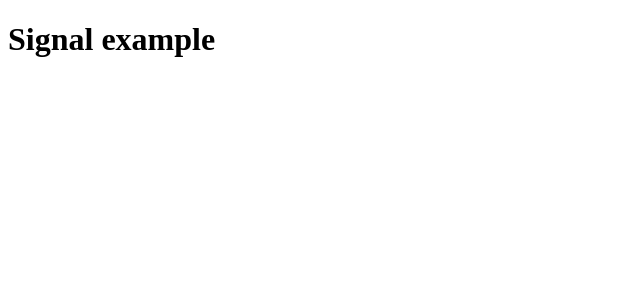
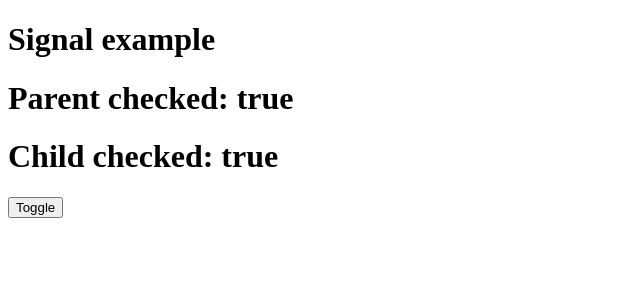
Before and after one commit to Pebhashi-Tharushika/angular-18-practice, an Angular app in the folder signals/: page / in a window 1280 px wide. Shown: the top 300 px of the page, without its empty margins (0-640 px from the left). Built offline with nearby package versions, Linux system fonts and the light colour scheme.

Commit message:
model inputs without [()]

```diff
--- a/signals/src/app/app.component.html
+++ b/signals/src/app/app.component.html
@@ -1,6 +1,12 @@
 <h1>Signal example</h1>
 
-<app-signal-inputs [sample]="true"></app-signal-inputs> <!-- true -->
+<h1>Parent checked: {{parentChecked}}</h1>
+
+<app-model-inputs
+[checked]="parentChecked"
+(checkedChange)="handleCheckChange($event)"></app-model-inputs>
+
+<!-- <app-signal-inputs [sample]="true"></app-signal-inputs>  --> <!-- true -->
 
 <!-- <app-signal-inputs [firstName]="'Kamal'" [lastName]="'Gamage'" [agevalue]="25"></app-signal-inputs> -->
 
--- a/signals/src/app/app.component.ts
+++ b/signals/src/app/app.component.ts
@@ -7,16 +7,24 @@ import { CleanupComponent } from './cleanup/cleanup.component';
 import { RxjsInteropComponent } from './rxjs-interop/rxjs-interop.component';
 import { ToObservableComponent } from './to-observable/to-observable.component';
 import { SignalInputsComponent } from './signal-inputs/signal-inputs.component';
+import { ModelInputsComponent } from './model-inputs/model-inputs.component';
 
 @Component({
   selector: 'app-root',
   standalone: true,
-  imports: [CounterComponent, EffectsComponent, EqualityComponent, UntrackedComponent, CleanupComponent, RxjsInteropComponent, ToObservableComponent, SignalInputsComponent],
+  imports: [CounterComponent, EffectsComponent, EqualityComponent, UntrackedComponent, CleanupComponent, RxjsInteropComponent, ToObservableComponent, SignalInputsComponent, ModelInputsComponent],
   templateUrl: './app.component.html',
   styleUrl: './app.component.css'
 })
 export class AppComponent {
   title = 'signals';
+
+  parentChecked = true;
+
+  handleCheckChange(value: boolean) {
+    console.log("parent handle checked change", value);
+    this.parentChecked = value;
+  }
 
   // showCleanupComponent = signal(false);
 
--- /dev/null
+++ b/signals/src/app/model-inputs/model-inputs.component.html
@@ -0,0 +1,3 @@
+<h1>Child checked: {{checked()}}</h1>
+
+<button (click)="toggle()">Toggle</button>
--- /dev/null
+++ b/signals/src/app/model-inputs/model-inputs.component.ts
@@ -0,0 +1,18 @@
+import { Component, model } from '@angular/core';
+
+@Component({
+  selector: 'app-model-inputs',
+  standalone: true,
+  imports: [],
+  templateUrl: './model-inputs.component.html',
+  styleUrl: './model-inputs.component.css'
+})
+export class ModelInputsComponent {
+
+  checked=model(false);
+
+  toggle(){
+    this.checked.update(value => !value);
+  }
+
+}
```
Also changed, not shown: signals/src/app/model-inputs/model-inputs.component.css (added), 1 other file (tests, documents, lock files or other folders).
